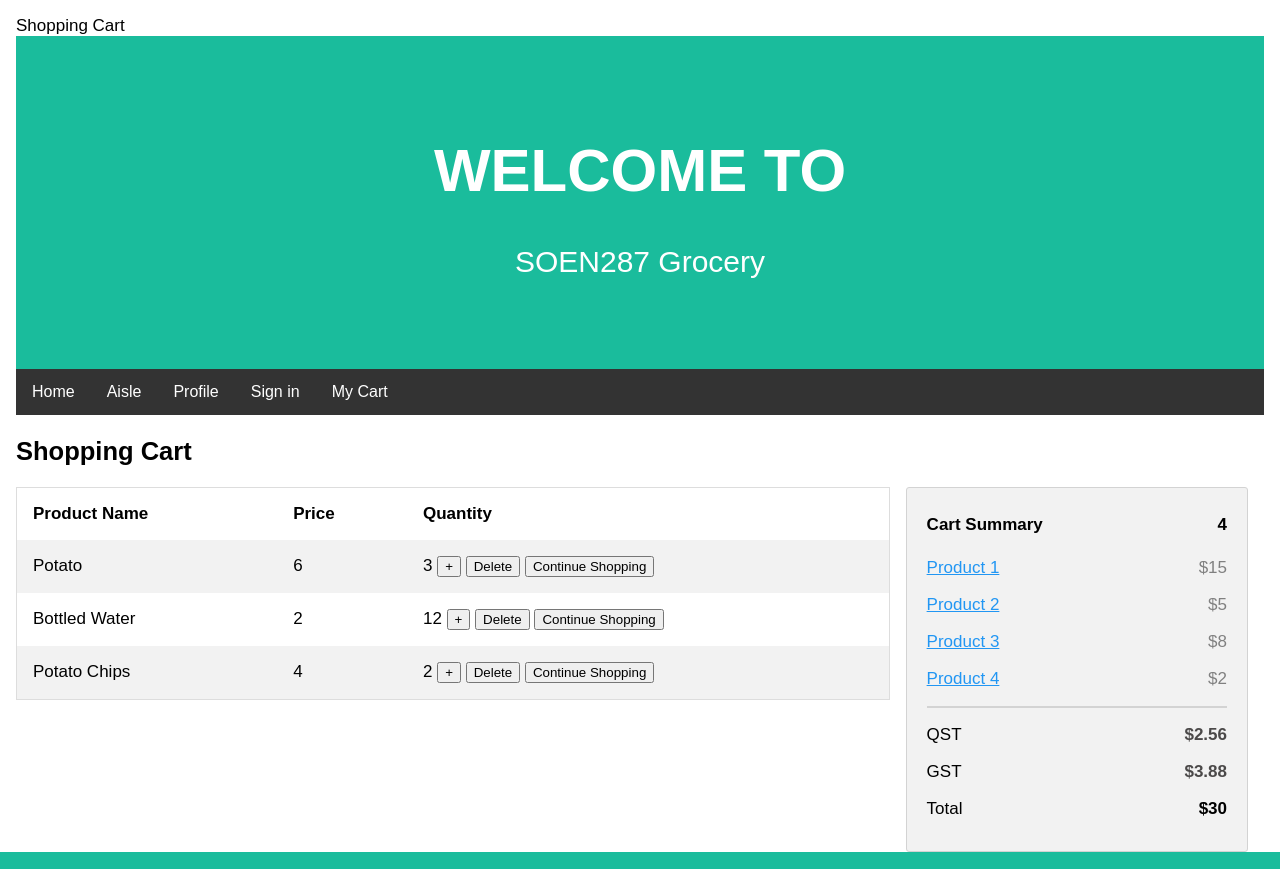
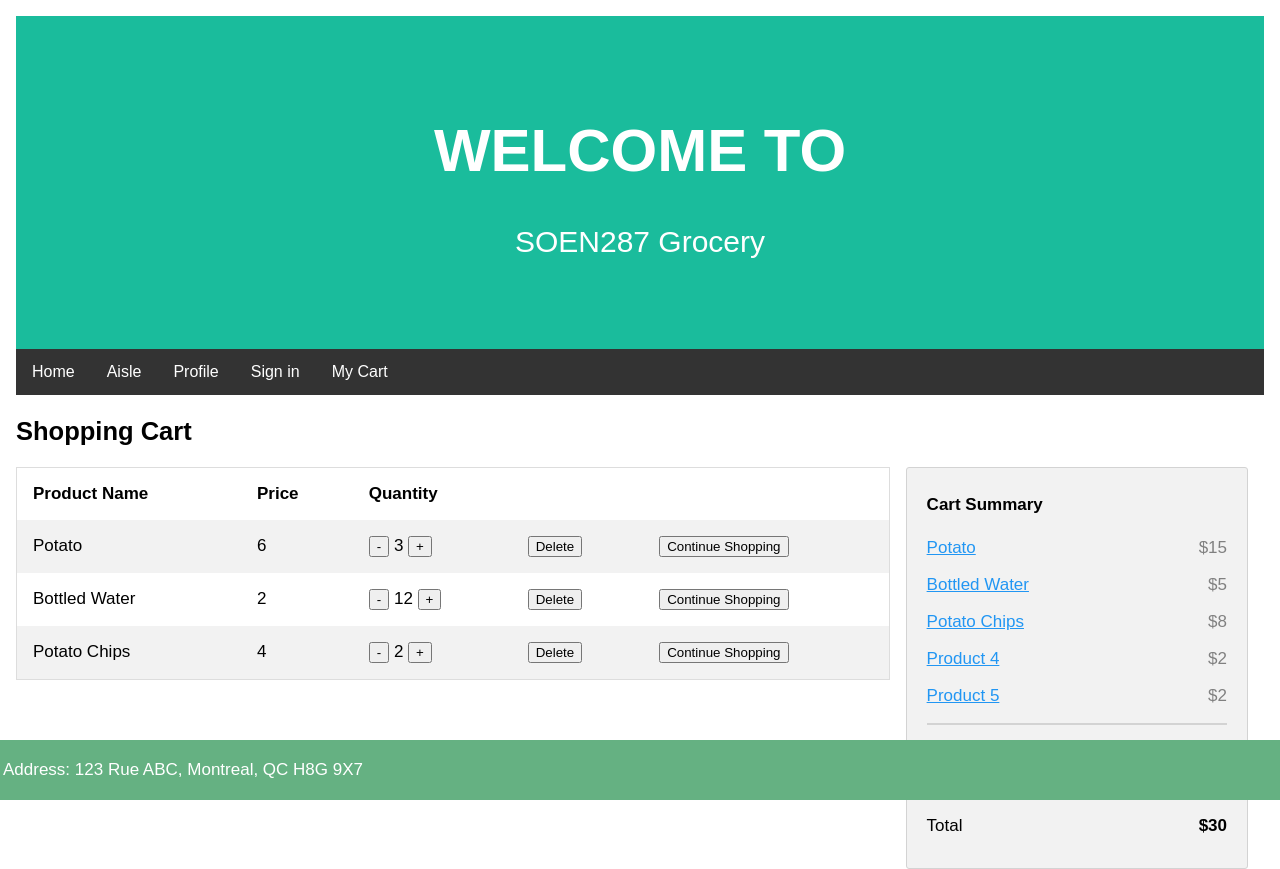
Before and after one commit to CLIUKELLY/Grocery-Store-Website, a PHP site: page /P4.html in a window 1280 px wide. Run offline with PHP 8.4, Linux system fonts and the light colour scheme.

Commit message:
20200710

```diff
--- a/P4.CSS
+++ b/P4.CSS
@@ -167,3 +167,13 @@
           }
 
         }
+        .footer {
+            position: fixed;
+            text-align: left;
+            padding: 3px;
+            background-color: rgb(101, 177, 130);
+            color: white;
+            left: 0;
+            bottom: 0;
+            width: 100%;
+          }
--- a/P4.html
+++ b/P4.html
@@ -1,9 +1,6 @@
 <!DOCTYPE html>
 <html lang="en">
 
-    <head>
-        Shopping Cart
-    </head>
 <head>
     <Title>
         Shopping Cart
@@ -11,6 +8,7 @@
     <link rel="stylesheet" href="p4.css">
 
 </head>
+
 <body>
     <div class="header">
         <h1>WELCOME TO</h1>
@@ -49,32 +47,52 @@
                 <th>Product Name</th>
                 <th>Price</th>
                 <th>Quantity</th>
+                <th></th>
+                <th></th>
             </tr>
             <tr>
                 <td>Potato</td>
                 <td>6</td>
-                            <td>3
-                                <input type="button" value="+"   onclick="addItem()">
+                <td><input type="button" value="-" onclick="removeItem()">
+                    3
+                    <input type="button" value="+" onclick="addItem()">
+                </td>
+                <td>
                     <input type="button" value="Delete" onclick="deleteItem()">
-                                <input type="button" value="Continue Shopping" onclick="continueShopping()">
+
+                </td>
+                <td>
+                    <input type="button" value="Continue Shopping" onclick="continueShopping()"></td>
                 </td>
             </tr>
             <tr>
                 <td>Bottled Water</td>
                 <td>2</td>
-                            <td>12
-                                <input type="button" value="+"   onclick="addItem()">
+                <td><input type="button" value="-" onclick="removeItem()">
+                    12
+                    <input type="button" value="+" onclick="addItem()">
+                </td>
+                <td>
                     <input type="button" value="Delete" onclick="deleteItem()">
-                                <input type="button" value="Continue Shopping" onclick="continueShopping()">
+
+                </td>
+                <td>
+                    <input type="button" value="Continue Shopping" onclick="continueShopping()"></td>
                 </td>
             </tr>
             <tr>
                 <td>Potato Chips</td>
                 <td>4</td>
-                            <td>2
-                                <input type="button" value="+"   onclick="addItem()">
+                <td><input type="button" value="-" onclick="removeItem()">
+                    2
+                    <input type="button" value="+" onclick="addItem()">
+                </td>
+                <td>
                     <input type="button" value="Delete" onclick="deleteItem()">
-                                <input type="button" value="Continue Shopping" onclick="continueShopping()">
+
+                </td>
+                <td>
+                    <input type="button" value="Continue Shopping" onclick="continueShopping()"></td>
                 </td>
             </tr>
         </table>
@@ -88,13 +106,16 @@
             <h4>Cart Summary
                 <span class="price" style="color:black">
                     <i class="fa fa-shopping-cart"></i>
-                      <b>4</b>
+                    <!--
+                          <b>5</b>
+-->
                 </span>
             </h4>
-                  <p><a href="#">Product 1</a> <span class="price">$15</span></p>
-                  <p><a href="#">Product 2</a> <span class="price">$5</span></p>
-                  <p><a href="#">Product 3</a> <span class="price">$8</span></p>
+            <p><a href="#">Potato</a> <span class="price">$15</span></p>
+            <p><a href="#">Bottled Water</a> <span class="price">$5</span></p>
+            <p><a href="#">Potato Chips</a> <span class="price">$8</span></p>
             <p><a href="#">Product 4</a> <span class="price">$2</span></p>
+            <p><a href="#">Product 5</a> <span class="price">$2</span></p>
             <hr>
             <p>QST <span class="price" style="color:rgb(75, 73, 73)"><b>$2.56</b></span></p>
             <p>GST <span class="price" style="color:rgb(75, 73, 73)"><b>$3.88</b></span></p>
@@ -102,6 +123,13 @@
         </div>
     </div>
 
+</body>
 
-    </body>
+<div class="footer">
+    <p>Address:
+        123 Rue ABC,
+        Montreal, QC H8G 9X7
+    </p>
+</div>
+
 </html>
```
Also changed, not shown: P1.css (+10 -0 lines), P1.html (+8 -0 lines). Lines whose indentation alone changed are shown as unchanged.
